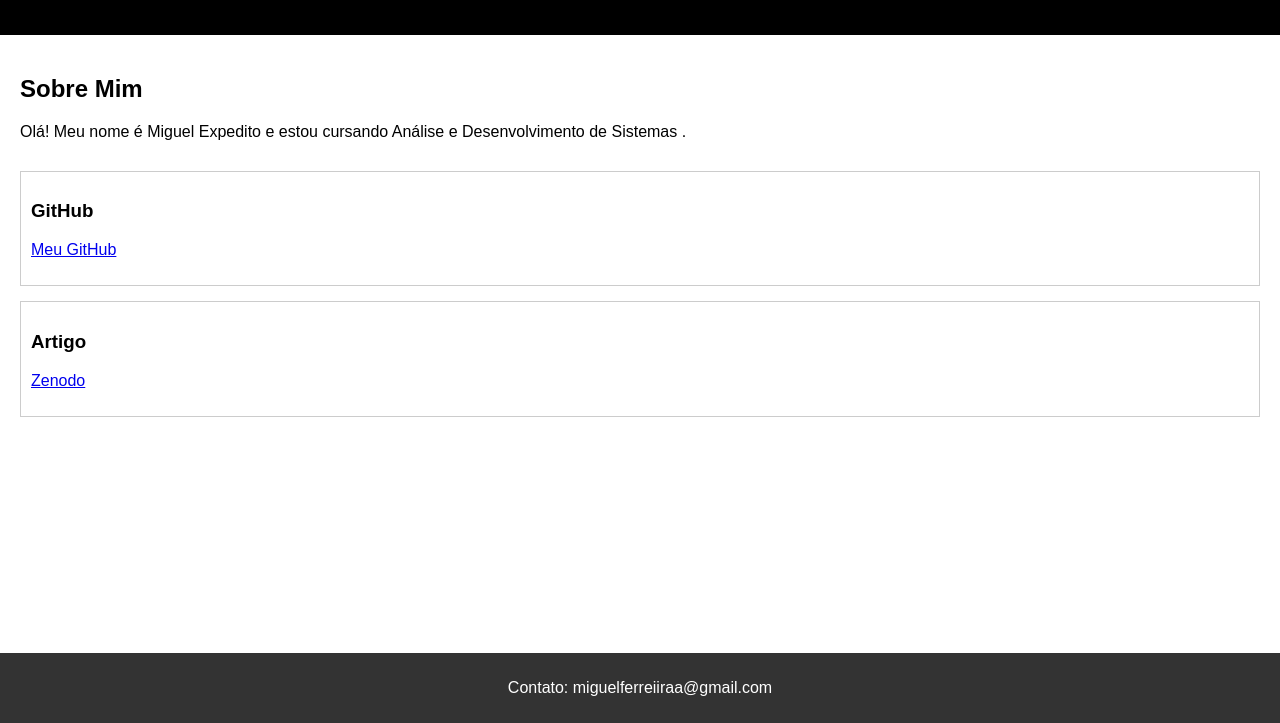
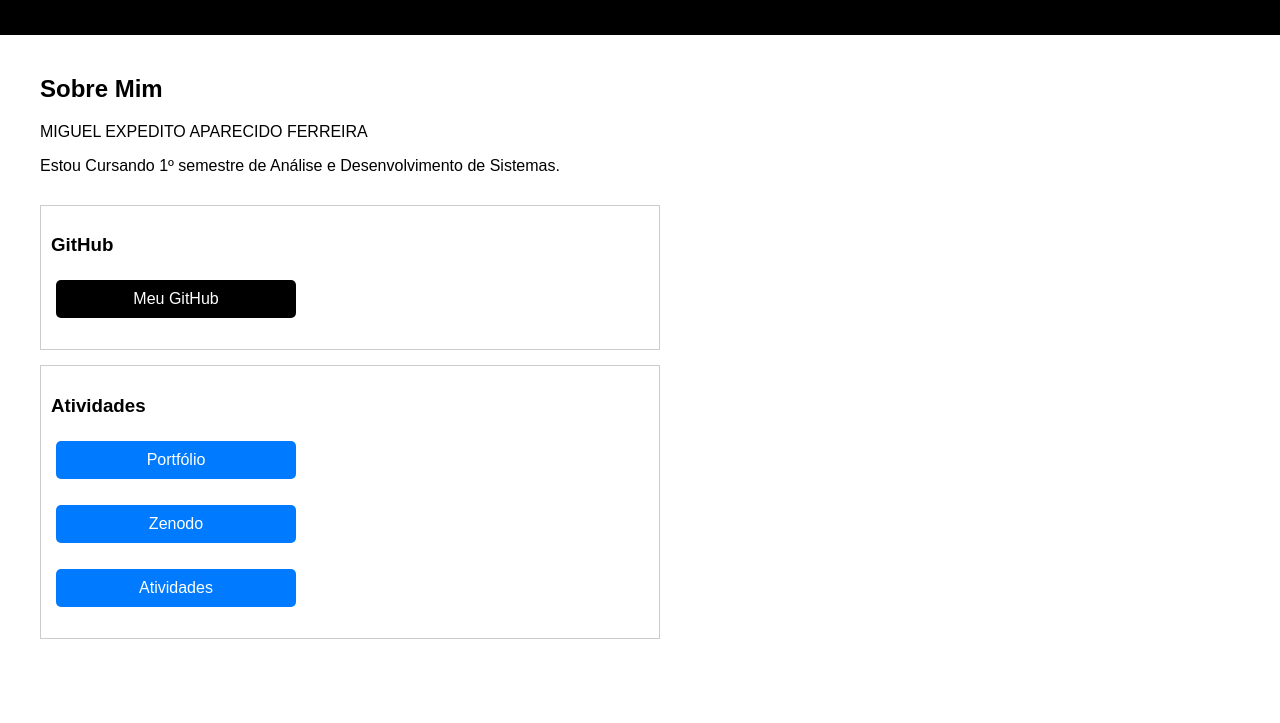
Before and after one commit to migueleaferreira/meu-Portifolio, a plain HTML site: page index.html in a window 1280 px wide. Shown: the part 77-800 px from the top of the page. Drawn offline with Linux system fonts and the light colour scheme.

Commit message:
Update index.html

```diff
--- a/index.html
+++ b/index.html
@@ -14,26 +14,29 @@
     </header>
 
     <main>
-        <section id="sobre">
-            <h2>Sobre Mim</h2>
-            <p>Olá! Meu nome é Miguel Expedito e estou cursando Análise e Desenvolvimento de Sistemas .</p>
+        <section id="sobre" class="metade">
+            <h1>Sobre Mim</h1>
+            <p>MIGUEL EXPEDITO APARECIDO FERREIRA</p>
+            <p>Estou Cursando 1º semestre de Análise e Desenvolvimento de Sistemas.</p>
         </section>
 
-        <section id="projetos">
+        <section id="projetos" class="metade">
             <div class="projeto">
                 <h3>GitHub</h3>
-                <p><a href="https://github.com/migueleaferreira/migueleaferreira">Meu GitHub</a></p>
+                <p><a class="botaoGit" href="https://github.com/migueleaferreira/migueleaferreira">Meu GitHub</a></p>
             </div>
             <div class="projeto">
-                <h3>Artigo</h3>
-                <p><a href="https://zenodo.org/me/uploads?q=&l=list&p=1&s=10&sort=newest">Zenodo</a></p>
+                <h3>Atividades</h3>
+                <p><a class="botao" href="https://github.com/migueleaferreira/meu-Portifolio">Portfólio</a></p>
+                <p><a class="botao" href="https://zenodo.org/badge/DOI/10.5281/zenodo.11061208.svg">Zenodo</a></p>
+                <p><a class="botao" href="https://github.com/migueleaferreira/Atividades">Atividades</a></p>
+            </div>
             </div>
         </section>
     </main>
 
-    <footer>
-        <p>Contato: miguelferreiiraa@gmail.com</p>
-    </footer>
+
 
 </body>
+
 </html>
```
